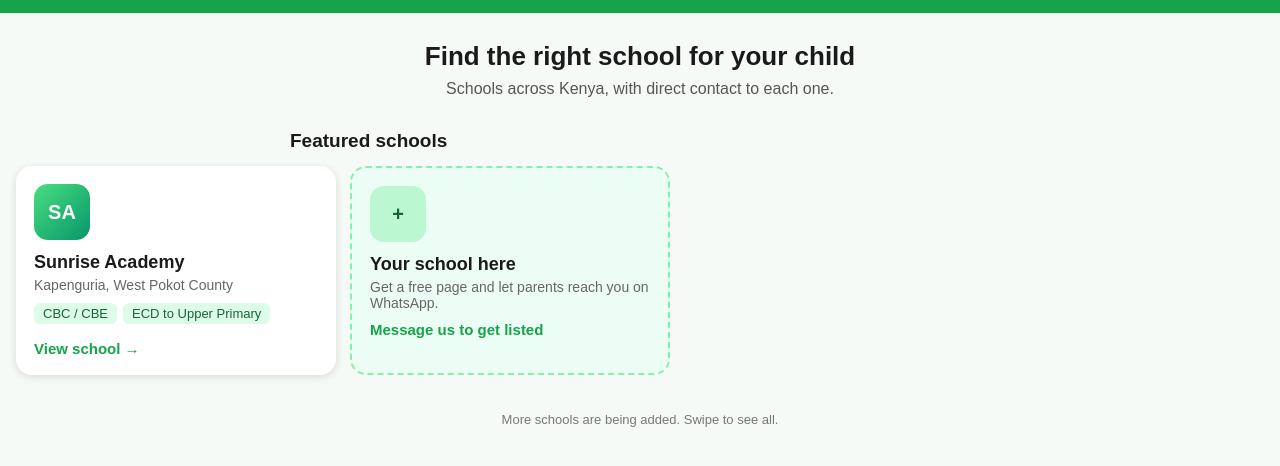
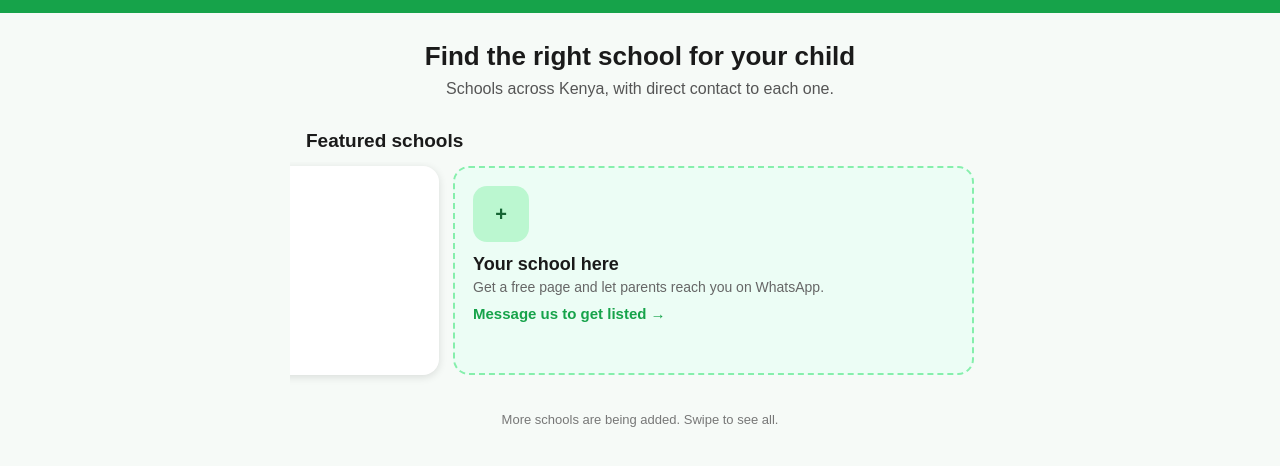
Before and after one commit to Zealpha-code/shule-ke, a plain HTML site: page index.html in a window 1280 px wide. Shown: the part 38-504 px from the top of the page. Drawn offline with Linux system fonts and the light colour scheme.

Commit message:
Update index.html

```diff
--- a/index.html
+++ b/index.html
@@ -4,17 +4,18 @@
   <meta charset="UTF-8">
   <meta name="viewport" content="width=device-width, initial-scale=1">
   <title>Shule.ke - Find a School in Kenya</title>
-  <meta name="description" content="Find schools near you in Kenya. CBC and 8-4-4 schools, with direct WhatsApp contact.">
+  <meta name="description" content="Find schools near you in Kenya, with direct WhatsApp contact.">
   <style>
     body { font-family: Arial, sans-serif; margin: 0; background: #f6faf7; color: #1a1a1a; }
     .top { background: #16a34a; color: white; padding: 14px 16px; font-weight: bold; font-size: 20px; }
-    .hero { padding: 28px 16px 8px; text-align: center; max-width: 700px; margin: auto; }
+    .wrap { max-width: 700px; margin: 0 auto; }
+    .hero { padding: 28px 16px 8px; text-align: center; }
     .hero h1 { margin: 0 0 8px; font-size: 26px; }
     .hero p { margin: 0; color: #555; }
-    h2 { max-width: 700px; margin: 24px auto 10px; padding: 0 16px; font-size: 19px; }
-    .slider { display: flex; gap: 14px; overflow-x: auto; scroll-snap-type: x mandatory; padding: 4px 16px 16px; position: relative; scrollbar-width: none; }
+    h2 { margin: 24px 16px 10px; font-size: 19px; }
+    .slider { display: flex; gap: 14px; overflow-x: auto; scroll-snap-type: x mandatory; padding: 4px 16px 16px; scrollbar-width: none; }
     .slider::-webkit-scrollbar { display: none; }
-    .slide { flex: 0 0 82%; max-width: 320px; scroll-snap-align: start; background: white; border-radius: 16px; padding: 18px; box-shadow: 0 2px 8px rgba(0,0,0,.12); text-decoration: none; color: inherit; box-sizing: border-box; display: block; }
+    .slide { flex: 0 0 78%; scroll-snap-align: start; background: white; border-radius: 16px; padding: 18px; box-shadow: 0 2px 8px rgba(0,0,0,.12); text-decoration: none; color: inherit; box-sizing: border-box; display: block; }
     .badge { width: 56px; height: 56px; border-radius: 14px; color: white; font-weight: bold; font-size: 20px; display: flex; align-items: center; justify-content: center; margin-bottom: 12px; }
     .slide h3 { margin: 0 0 4px; font-size: 18px; }
     .town { color: #666; font-size: 14px; margin-bottom: 10px; }
@@ -28,6 +29,7 @@
 <body>
   <div class="top">Shule.ke</div>
 
+  <div class="wrap">
     <div class="hero">
       <h1>Find the right school for your child</h1>
       <p>Schools across Kenya, with direct contact to each one.</p>
@@ -35,10 +37,13 @@
 
     <h2>Featured schools</h2>
     <div class="slider" id="slider"></div>
-
     <p class="note">More schools are being added. Swipe to see all.</p>
+  </div>
 
   <script>
+    // TEMPORARY: put YOUR WhatsApp number here, format 2547XXXXXXXX (no + or spaces)
+    var JOIN_NUMBER = "2547XXXXXXXX";
+
     var schools = [
       {
         name: "Sunrise Academy",
@@ -65,29 +70,37 @@
         '</a>';
     });
 
-    html += '<div class="slide invite">' +
+    var msg = encodeURIComponent("Hello Shule.ke, I would like my school to be listed.");
+    html += '<a class="slide invite" href="https://wa.me/' + JOIN_NUMBER + '?text=' + msg + '">' +
       '<div class="badge">+</div>' +
       '<h3>Your school here</h3>' +
       '<div class="town">Get a free page and let parents reach you on WhatsApp.</div>' +
-      '<div class="view">Message us to get listed</div>' +
-      '</div>';
+      '<div class="view">Message us to get listed &rarr;</div>' +
+      '</a>';
 
     slider.innerHTML = html;
 
-    // Auto-slide left to right, pauses while the user swipes
+    // Auto-slide: moves to the next card, returns to the first at the end
     var paused = false, resumeTimer;
     function step() {
       if (paused) return;
       var cards = slider.children;
-      var width = cards[0].offsetWidth + 14;
-      var current = Math.round(slider.scrollLeft / width);
-      var next = (current + 1) % cards.length;
-      slider.scrollTo({ left: next * width, behavior: "smooth" });
+      var start = cards[0].offsetLeft;
+      var current = 0, best = 1e9;
+      for (var i = 0; i < cards.length; i++) {
+        var d = Math.abs(cards[i].offsetLeft - start - slider.scrollLeft);
+        if (d < best) { best = d; current = i; }
+      }
+      var atEnd = slider.scrollLeft + slider.clientWidth >= slider.scrollWidth - 4;
+      var next = atEnd ? 0 : Math.min(current + 1, cards.length - 1);
+      slider.scrollTo({ left: cards[next].offsetLeft - start, behavior: "smooth" });
     }
     function pause() { paused = true; clearTimeout(resumeTimer); }
     function resume() { resumeTimer = setTimeout(function () { paused = false; }, 5000); }
     slider.addEventListener("touchstart", pause);
     slider.addEventListener("touchend", resume);
+    slider.addEventListener("mouseenter", pause);
+    slider.addEventListener("mouseleave", resume);
     setInterval(step, 3500);
   </script>
 </body>
```
Lines whose indentation alone changed are shown as unchanged.
